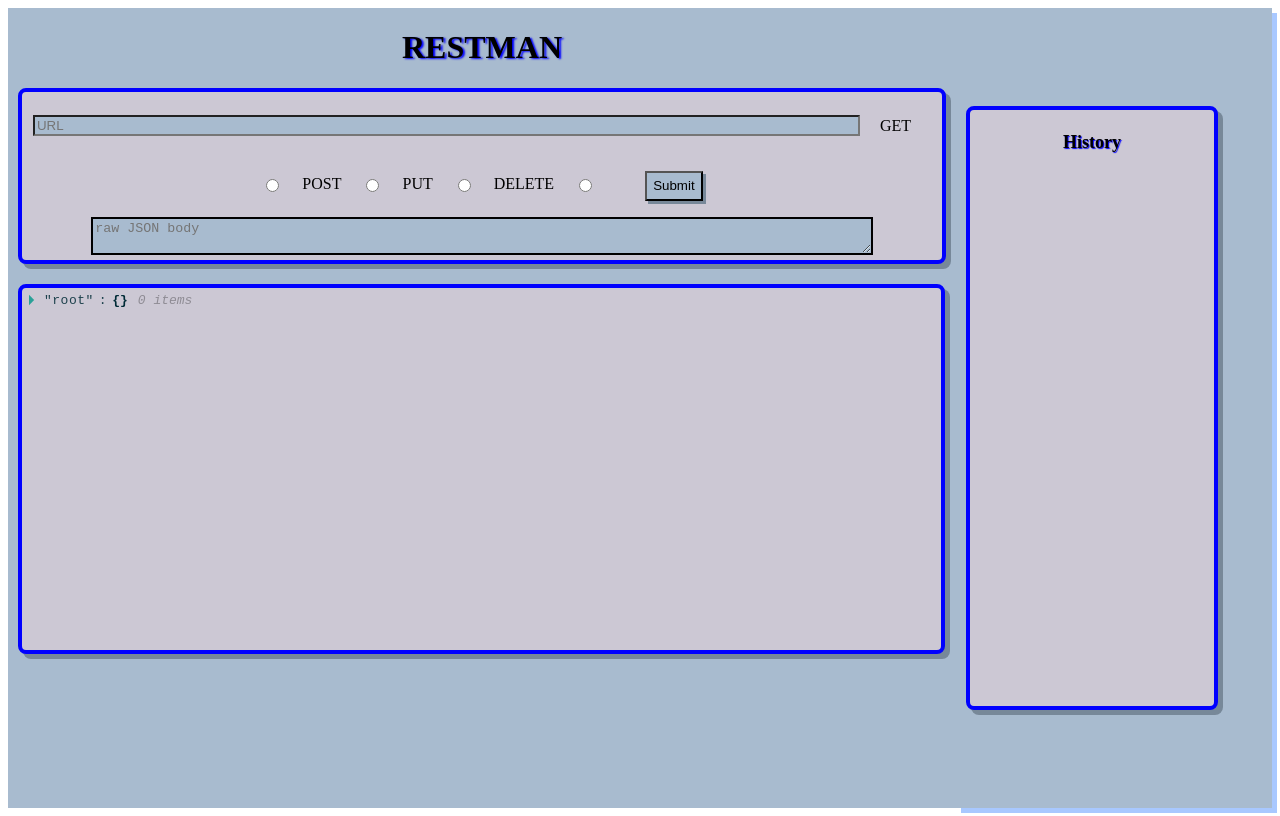
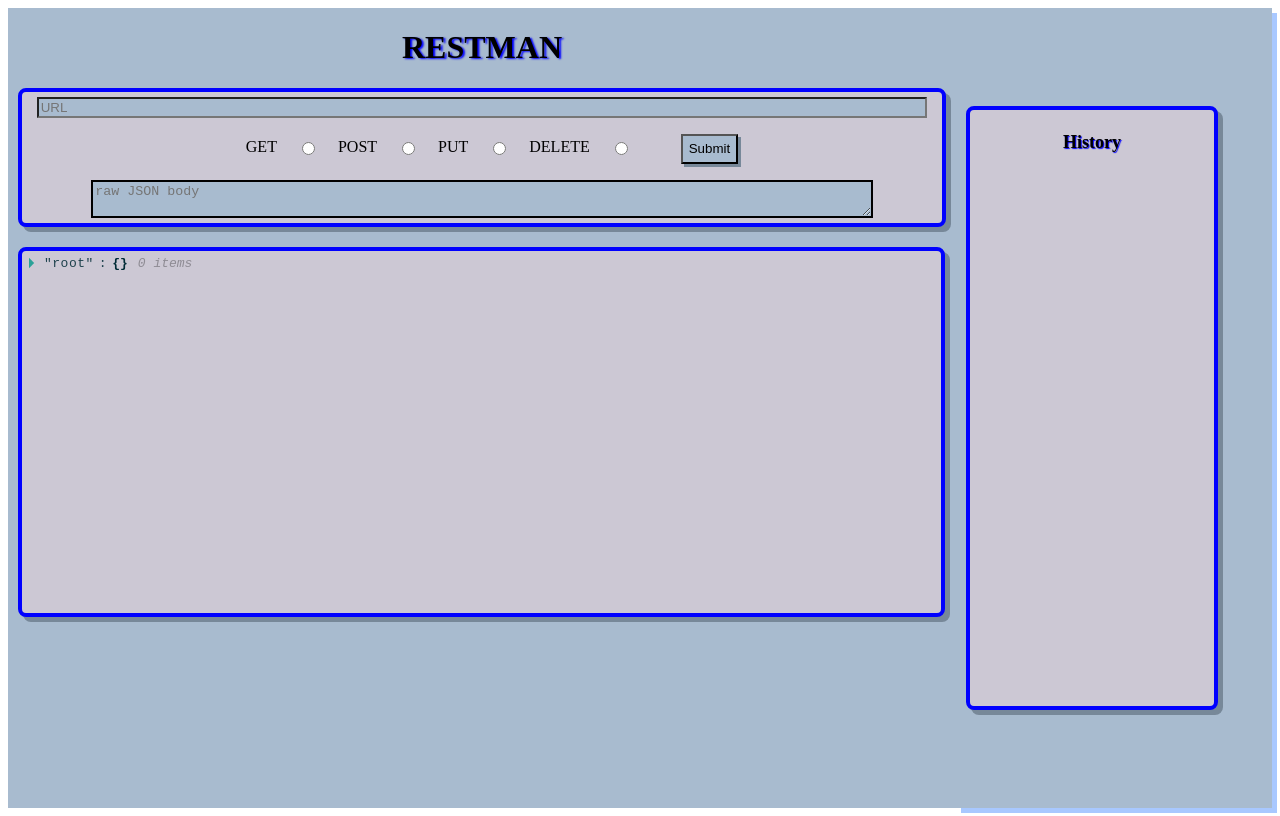
Before and after one commit to Jerud-Moyer/RESTMAN, a React app: page / in a window 1280 px wide. Built offline with nearby package versions, Linux system fonts and the light colour scheme.

Commit message:
getting closer

```diff
--- a/src/components/controls/Controls.css
+++ b/src/components/controls/Controls.css
@@ -29,7 +29,7 @@ label {
   text-shadow: 2px 1px 2px blue;
 }
 .urlinput {
-  min-width: 90%;
+  min-width: 97%;
   background-color: rgb(168, 187, 207);
   overflow: scroll;
 }
--- a/src/components/history/HistoryItem.css
+++ b/src/components/history/HistoryItem.css
@@ -2,6 +2,7 @@
   display: flex;
   flex-direction: column;
   flex-wrap: wrap;
+  min-width: 200px;
   max-width: 200px;
   overflow: scroll;
   border: solid black 1px;
```
